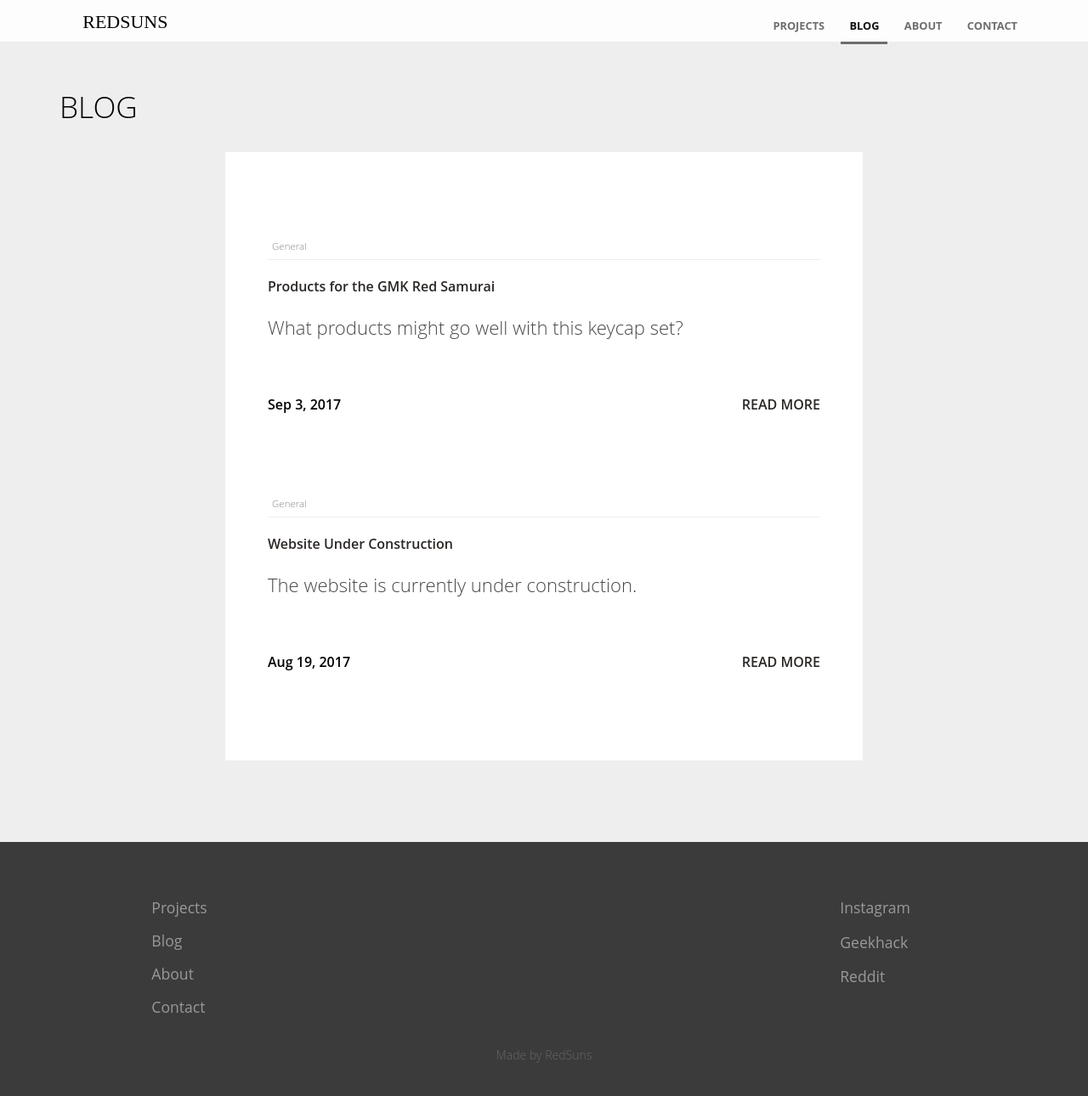
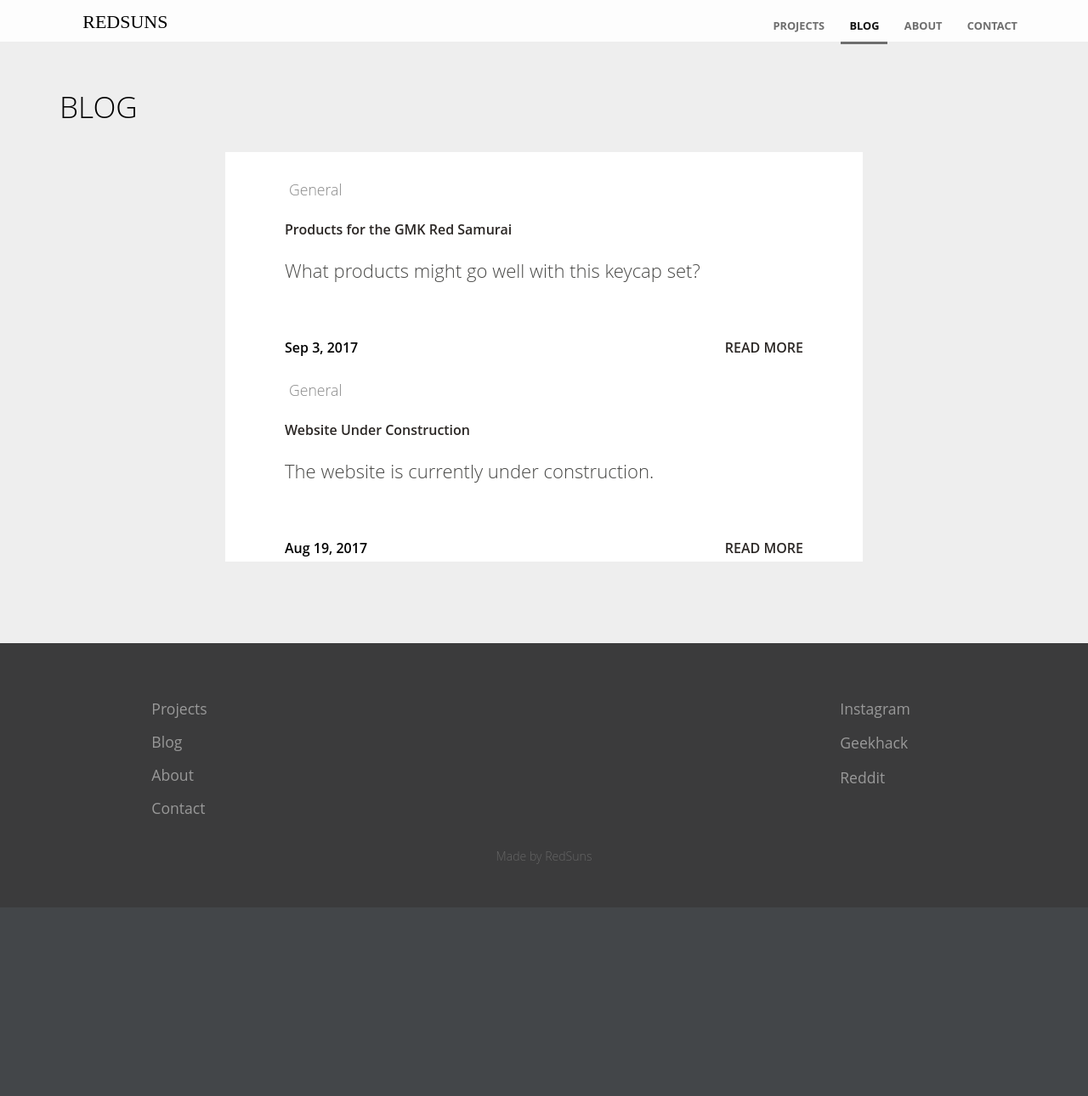
Before and after one commit to RedSunsRMK/redsunsrmk.github.io, a Jekyll site: the page built from blog/index.html, in a window 1280 px wide and 1302 px high. Shown: the top 1290 px of the window at 85% size. Built offline with Jekyll 4.4.1, drawn with Linux system fonts in a browser that asks for light colours; the list of posts is cut into pages by our own code.

Commit message:
Update list-posts.html

```diff
--- a/_includes/list-posts.html
+++ b/_includes/list-posts.html
@@ -1,6 +1,6 @@
 {% for post in include.posts %}
-	<li class="blog-post">
 
+		<div class="container">
 		{% include post-title.html post=post %}
 		<div class="details">
 			<a href="{% include relative-src.html src=post.url %}"><div class="name">{{ post.title }}</div></a>
@@ -11,5 +11,6 @@
 			<span class="readmore" style="float:right;"><a href="{% include relative-src.html src=post.url %}">READ MORE</a></span>
 			</div>
 		</div>
-	</li>
+		</div>
+
 {% endfor %}
```
